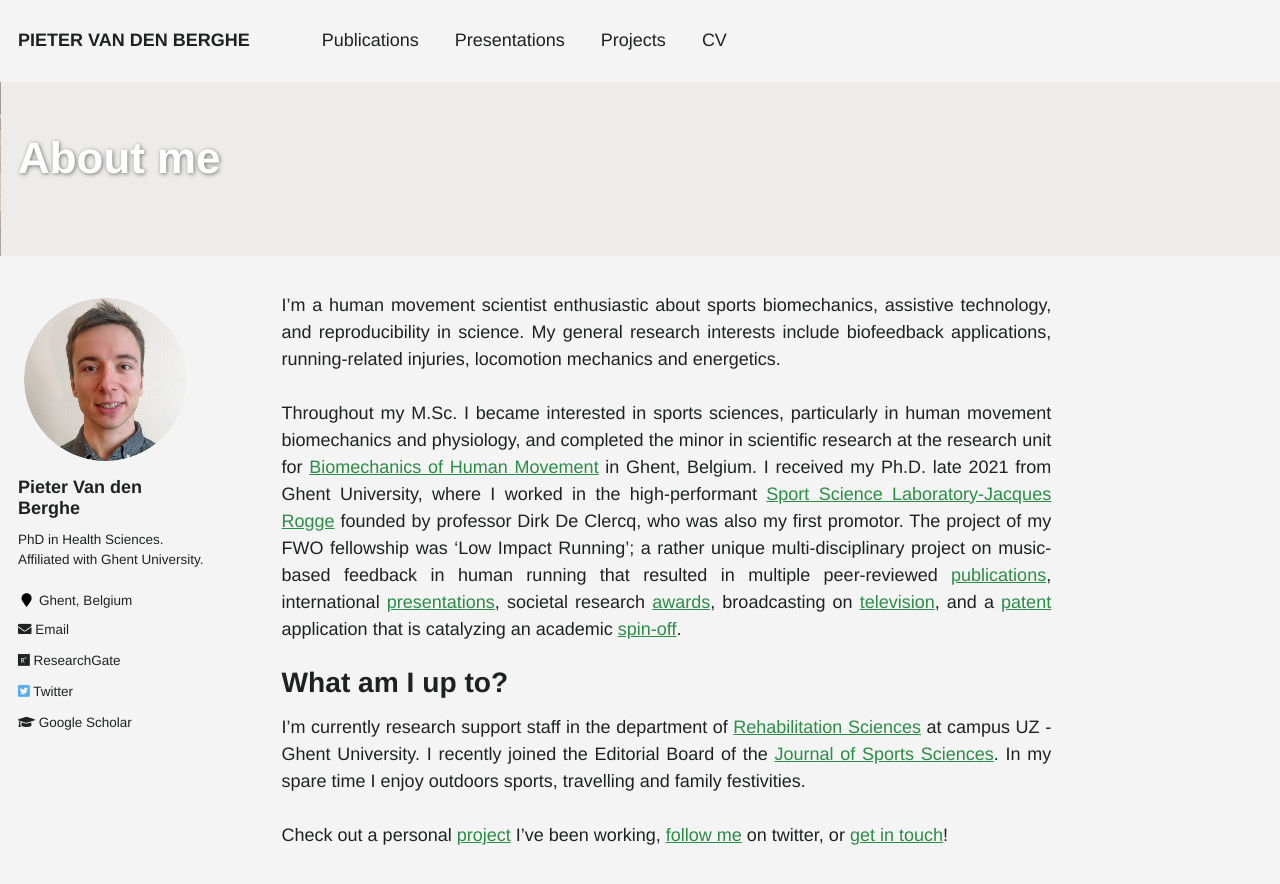
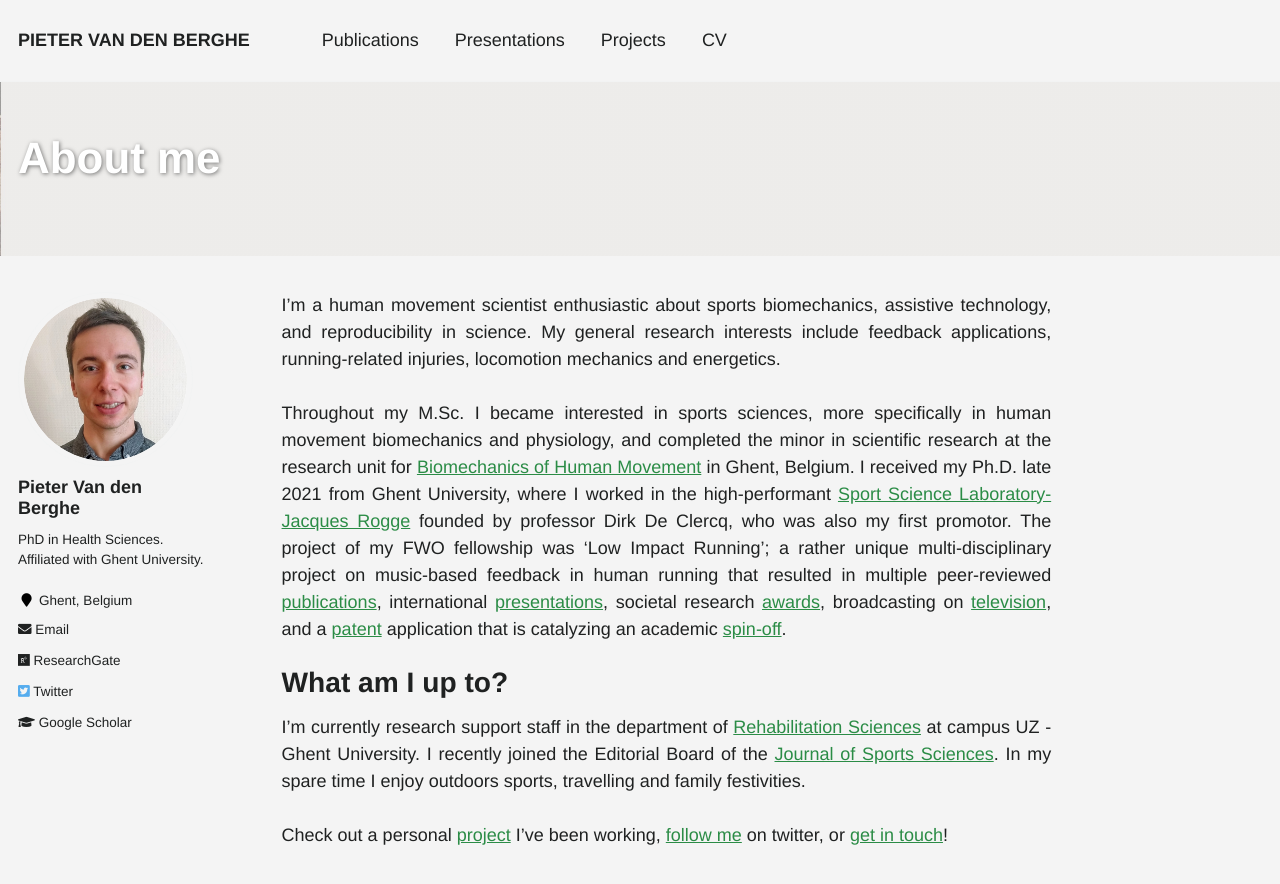
Before and after one commit to pivdnber/pivdnber.github.io, a Jekyll site: the page built from _pages/about.md, in a window 1280 px wide and 900 px high. Shown: the top 884 px of the window. Built offline with Jekyll 4.4.1, drawn with Linux system fonts in a browser that asks for light colours.

Commit message:
correct typos

```diff
--- a/_pages/about.md
+++ b/_pages/about.md
@@ -11,10 +11,10 @@ redirect_from:
 - /about.html
 ---
 
-I’m a human movement scientist enthusiastic about sports biomechanics, assistive technology, and reproducibility in science. My general research interests include biofeedback applications, running-related injuries, locomotion mechanics and energetics.
+I’m a human movement scientist enthusiastic about sports biomechanics, assistive technology, and reproducibility in science. My general research interests include feedback applications, running-related injuries, locomotion mechanics and energetics.
 <br>
 <br>
-Throughout my M.Sc. I became interested in sports sciences, particularly in human movement biomechanics and physiology, and completed the minor in scientific research at the research unit for [Biomechanics of Human Movement](https://www.ugent.be/ge/bsw/en/research/biomechanics) in Ghent, Belgium. I received my Ph.D. late 2021 from Ghent University, where I worked in the high-performant [Sport Science Laboratory-Jacques Rogge](https://www.ugent.be/ge/bsw/en/sportlab) founded by professor Dirk De Clercq, who was also my first promotor. The project of my FWO fellowship was ‘Low Impact Running’; a rather unique multi-disciplinary project on music-based feedback in human running that resulted in multiple peer-reviewed [publications](https://pivdnber.github.io/publications/), international [presentations](https://pivdnber.github.io/presentations/), societal research [awards](https://pivdnber.github.io/presentations/), broadcasting on [television](https://www.facebook.com/watch/?v=287761091944681), and a [patent](https://worldwide.espacenet.com/publicationDetails/biblio?FT=D&date=20210819&DB=EPODOC&locale=en_EP&CC=US&NR=2021252338A1&KC=A1&ND=4) application that is catalyzing an academic [spin-off](https://player.vimeo.com/video/561829521?h=149c9d5643&amp;dnt=1&amp;app_id=122963).
+Throughout my M.Sc. I became interested in sports sciences, more specifically in human movement biomechanics and physiology, and completed the minor in scientific research at the research unit for [Biomechanics of Human Movement](https://www.ugent.be/ge/bsw/en/research/biomechanics) in Ghent, Belgium. I received my Ph.D. late 2021 from Ghent University, where I worked in the high-performant [Sport Science Laboratory-Jacques Rogge](https://www.ugent.be/ge/bsw/en/sportlab) founded by professor Dirk De Clercq, who was also my first promotor. The project of my FWO fellowship was ‘Low Impact Running’; a rather unique multi-disciplinary project on music-based feedback in human running that resulted in multiple peer-reviewed [publications](https://pivdnber.github.io/publications/), international [presentations](https://pivdnber.github.io/presentations/), societal research [awards](https://pivdnber.github.io/presentations/), broadcasting on [television](https://www.facebook.com/watch/?v=287761091944681), and a [patent](https://worldwide.espacenet.com/publicationDetails/biblio?FT=D&date=20210819&DB=EPODOC&locale=en_EP&CC=US&NR=2021252338A1&KC=A1&ND=4) application that is catalyzing an academic [spin-off](https://player.vimeo.com/video/561829521?h=149c9d5643&amp;dnt=1&amp;app_id=122963).
 
 # What am I up to?
 
```
Also changed, not shown: 1 other file.
